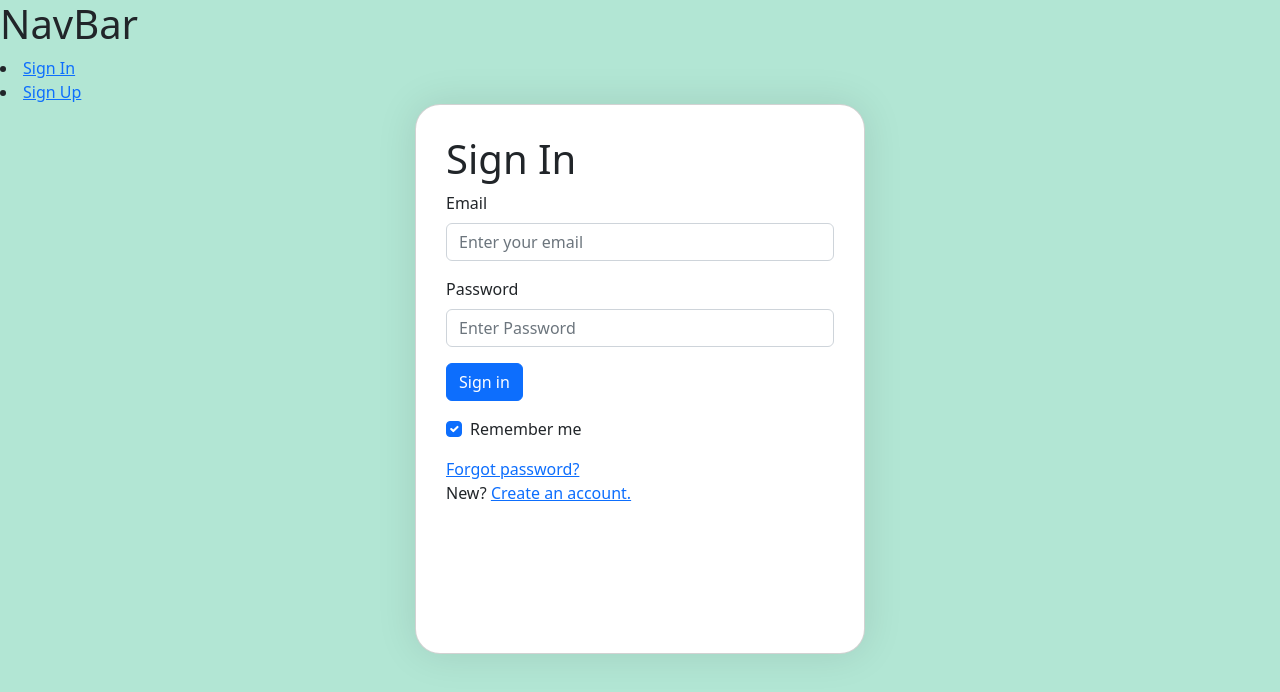
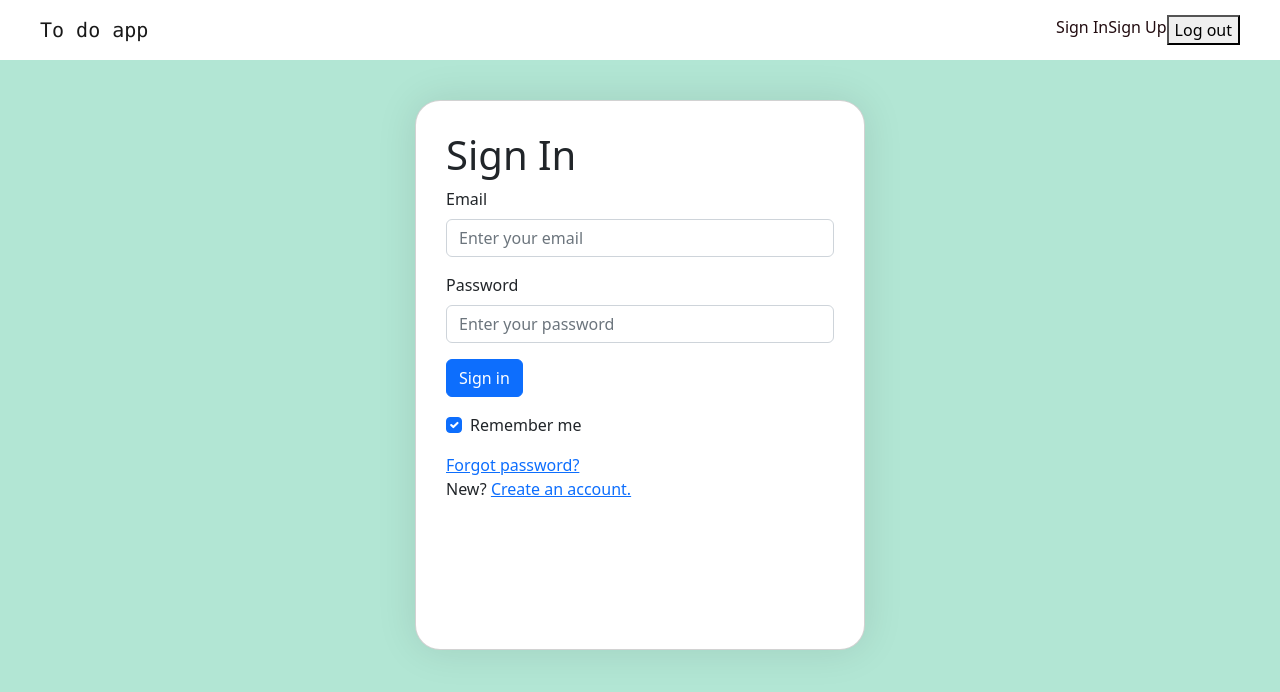
Before and after one commit to Ksenialit/todo-app-project, a Vue app: page /sign-in in a window 1280 px wide. Shown: the top 692 px of the page. Built offline with nearby package versions, Linux system fonts and the light colour scheme.

Commit message:
style changes

```diff
--- a/src/components/Nav.vue
+++ b/src/components/Nav.vue
@@ -1,23 +1,53 @@
 <template>
-    <!-- logo -->
-    <h1>NavBar</h1>
-    <li><RouterLink to="/sign-in">Sign In</RouterLink></li>
-    <li><RouterLink to="/sign-up">Sign Up</RouterLink></li>
-    <!-- Sign out -->
+  <nav class="nav navbar">
+    <div>
+      <a class="navbar-brand font-monospace" href="#">To do app</a>
+    </div>
+    <div>
+      <ul class="nav-items navbar-nav">
+        <li><RouterLink to="/sign-in">Sign In</RouterLink></li>
+        <li><RouterLink to="/sign-up">Sign Up</RouterLink></li>
+        <li><button @click="signOut">Log out</button></li>
+      </ul>
+    </div>
+  </nav>
 </template>
 
 <script>
   import { RouterLink } from 'vue-router'
+  import { mapActions, mapState } from 'pinia'
+  import UserStore from '../store/user'
 
   export default {
     name: "Nav",
     components: {
         RouterLink
+    },
+    computed: {
+      ... mapState(UserStore, ['user']),
+    },
+    methods: {
+      ... mapActions(UserStore, ['signOut']),
     }
   }
 
 </script>
 
 <style scoped>
-
+  .nav {
+    background-color: white;
+    margin-bottom: 40px;
+    display: flex;
+    justify-content: space-between;
+    padding: 0 40px 0 40px;
+    height: 60px;
+  }
+  .nav-items {
+    display: flex;
+    flex-direction: row;
+  }
+  .nav-items a {
+    text-decoration: none;
+    color: #220C10;
+  }
 </style>
--- a/src/components/SignIn.vue
+++ b/src/components/SignIn.vue
@@ -6,14 +6,14 @@
                 <label for="email" class="form-label">Email</label>
                 <input type="email" placeholder="Enter your email" name="email" v-model="email" class="form-control" required>
             </div>
-
+            <!-- validar el email en la misma página-->
             <div class="mb-3">
             <label for="password" class="form-label">Password</label>
-            <input type="password" placeholder="Enter Password" name="password" v-model="password" class="form-control" required>
+            <input type="password" placeholder="Enter your password" name="password" v-model="password" class="form-control" required>
             </div>
 
             <div class="mb-3">
-            <button class="btn btn-primary" type="submit" @click="handleSignIn">Sign in</button>
+                <button class="btn btn-primary" type="submit" @click="handleSignIn">Sign in</button>
             </div>
 
             <div class="mb-3 form-check">
@@ -22,8 +22,8 @@
             </div>
 
             <div class="mb-3">
-            <a href="">Forgot password?</a>
-            <p>New? <RouterLink to="/Sign-up">Create an account.</RouterLink></p>
+                <a href="">Forgot password?</a>
+                <p>New? <RouterLink to="/Sign-up">Create an account.</RouterLink></p>
             </div>
         </div>
     </form>
--- a/src/components/SignUp.vue
+++ b/src/components/SignUp.vue
@@ -3,31 +3,33 @@
     <form @submit="submit">
         <div>
             <div class="mb-3">
-                <label class="form-label" for="email">Email:</label>
+                <label class="form-label" for="email">Email</label>
                 <input class="form-control" type="email" placeholder="Enter your email" name="email" v-model="email" required>
             </div>
 
             <div class="mb-3">
-                <label class="form-label" for="password">Password:</label>
-                <input class="form-control" type="password" placeholder="Enter Password" name="password" v-model="password" required>
+                <label class="form-label" for="password">Password</label>
+                <input class="form-control" type="password" placeholder="Enter your password" name="password" v-model="password" required>
             </div>
 
             <div class="mb-3">
-                <label class="form-label" for="repeat-password">Repeat Password:</label>
-                <input class="form-control" type="password" placeholder="Repeat Password" name="repeat-password" required>
+                <label class="form-label" for="repeat-password">Repeat password</label>
+                <input class="form-control" type="password" placeholder="Repeat your password" name="repeat-password" required>
                 <!-- validate second password with function-->
             </div>
 
-            <div class="mb-3">
-                <label>Remember me</label>
-                <input type="checkbox" checked="checked" name="remember">
+            <div class="mb-3 form-check">
+                <input class="form-check-input" type="checkbox" checked="checked" name="remember">
+                <label class="form-check-label">Remember me</label>
             </div>
 
             <div class="mb-3">
                 <p class="form-text">By creating an account, you agree to the Terms of Service and Privacy Policy.</p>
             </div>
 
-            <button type="submit" @click="handleSignUp">Sign Up</button>
+            <div class="mb-3">
+                <button class="btn btn-primary" type="submit" @click="handleSignUp">Sign Up</button>
+            </div>
 
         </div>
         <!--email de confirmación y alerta de que tiene que confirmar email-->
--- a/src/components/TaskItem.vue
+++ b/src/components/TaskItem.vue
@@ -1,13 +1,16 @@
 <template>
-    <li>
-        <button v-show="!isEditing" @click="$emit('update')" :class="taskClass">
-            <i :class="squareClass"></i>{{ editingTask }}
-        </button>
-        <input v-show="isEditing" v-model="editingTask">
-
-        <button v-show="!isEditing" @click="edit()"><i class="bi bi-pencil-square"></i></button>
-        <button v-show="isEditing" @click="handleEdit()"><i class="bi bi-check-square"></i></button>
-        <button @click="$emit('delete')" ><i class="bi bi-trash"></i></button>
+    <li class="update-tasks">
+        <div class="update-input">
+            <button class="input-button" v-show="!isEditing" @click="$emit('update')" :class="taskClass">
+                <i :class="squareClass"></i>{{ editingTask }}
+            </button>
+            <input v-show="isEditing" v-model="editingTask" @keydown.enter="handleEdit()">
+        </div>
+        <div class="update-buttons">
+            <button v-show="!isEditing" @click="edit()"><i class="bi bi-pencil-square"></i></button>
+            <button v-show="isEditing" @click="handleEdit()"><i class="bi bi-check-square"></i></button>
+            <button @click="$emit('delete')" ><i class="bi bi-trash"></i></button>
+        </div>
     </li>
 
 </template>
@@ -58,6 +61,36 @@ export default{
 </script>
 
 <style scoped>
+.update-tasks {
+    margin: 20px 0px;
+    display: flex;
+    justify-content: space-between;
+    font-size: 18px;
+}
+
+.update-input {
+    max-width: 300px;
+}
+
+.update-buttons {
+    display: flex;
+}
+
+.input-button {
+    text-overflow: ellipsis;
+}
+
+button {
+    background: none;
+    border: none;
+    padding: 0;
+    text-align: left;
+}
+
+i {
+    margin: 10px;
+}
+
 .toggle-complete {
     text-decoration: line-through;
 }
--- a/src/pages/Auth.vue
+++ b/src/pages/Auth.vue
@@ -20,4 +20,6 @@
   .form-auth {
     max-width: 300px;
   }
+
+
   </style>
--- a/src/pages/Dashboard.vue
+++ b/src/pages/Dashboard.vue
@@ -1,11 +1,10 @@
 <template>
-  <button @click="signOut">Log out</button>
-  <h2>Welcome back!</h2>
+  <h2 class="font-monospace">Welcome back!</h2>
   <section class="card">
     <div>
-      <h3>To do list</h3>
+      <h3 class="text-center font-monospace">To do list</h3>
 
-      <div>
+      <div class="todo-input">
         <input type="text" v-model="newTask" @keydown.enter="handleNewTask(this.newTask, this.user.id)" placeholder="Write your to do">
         <button @click="$event => handleNewTask(this.newTask, this.user.id)"><i class="bi bi-plus-lg"></i></button>
       </div>
@@ -61,7 +60,6 @@
     },
     methods: {
       ... mapActions(TasksStore, ['fetchTasks', 'addNewTask', 'deleteTask', 'updateTask', 'editTask']),
-      ... mapActions(UserStore, ['signOut']),
       handleNewTask (newTask, userId) {
          this.addNewTask(newTask, userId)
          this.newTask = ''
@@ -78,5 +76,33 @@
   </script>
 
   <style scoped>
+  ul {
+    padding: 0;
+  }
 
+  .todo-input {
+    position: relative;
+    margin: 0 0 30px;
+  }
+  .todo-input input[type=text] {
+    width: 100%;
+    height: 50px;
+    font: 15px/1.4 Poppins,sans-serif;
+    padding: 15px;
+    background: #f3f3f3;
+    color: #333;
+    border: 1px solid transparent;
+    border-radius: 10px;
+    transition: border .3s linear;
+}
+.todo-input button {
+    background: none;
+    border: none;
+    color: #4ec5c1;
+    font-size: 24px;
+    position: absolute;
+    top: 50%;
+    right: 20px;
+    transform: translateY(-50%);
+}
   </style>
--- a/src/static/main.css
+++ b/src/static/main.css
@@ -1,5 +1,5 @@
 #app {
-    background-color: #b2e6d4;
+    background-color: #B2E6D4;
     min-height: 100vh;
 }
 
```
